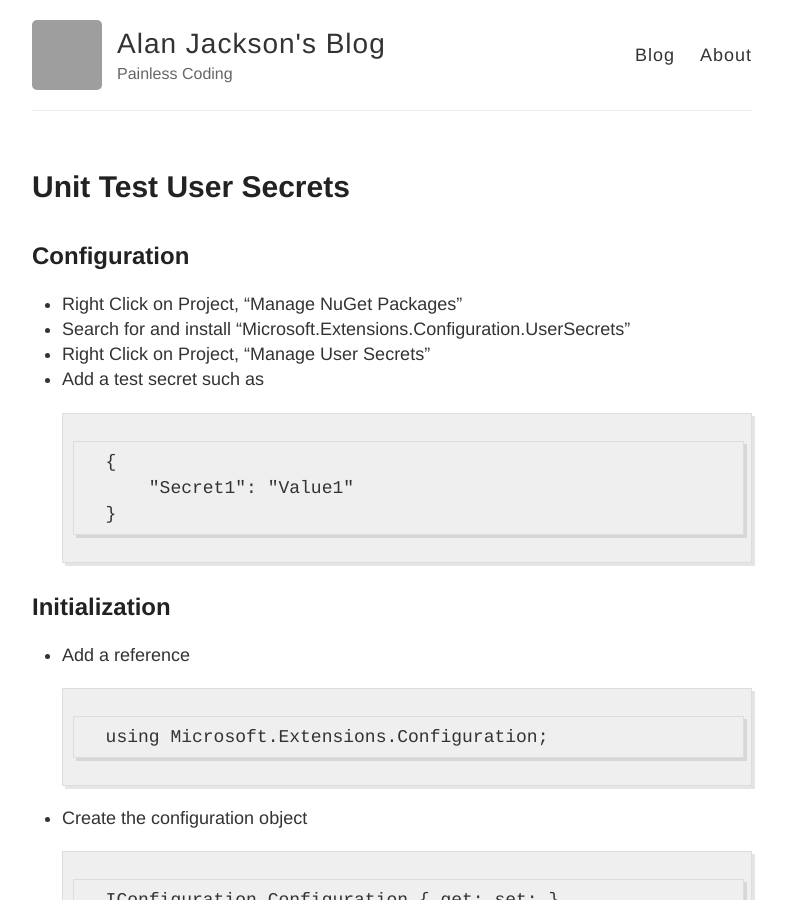
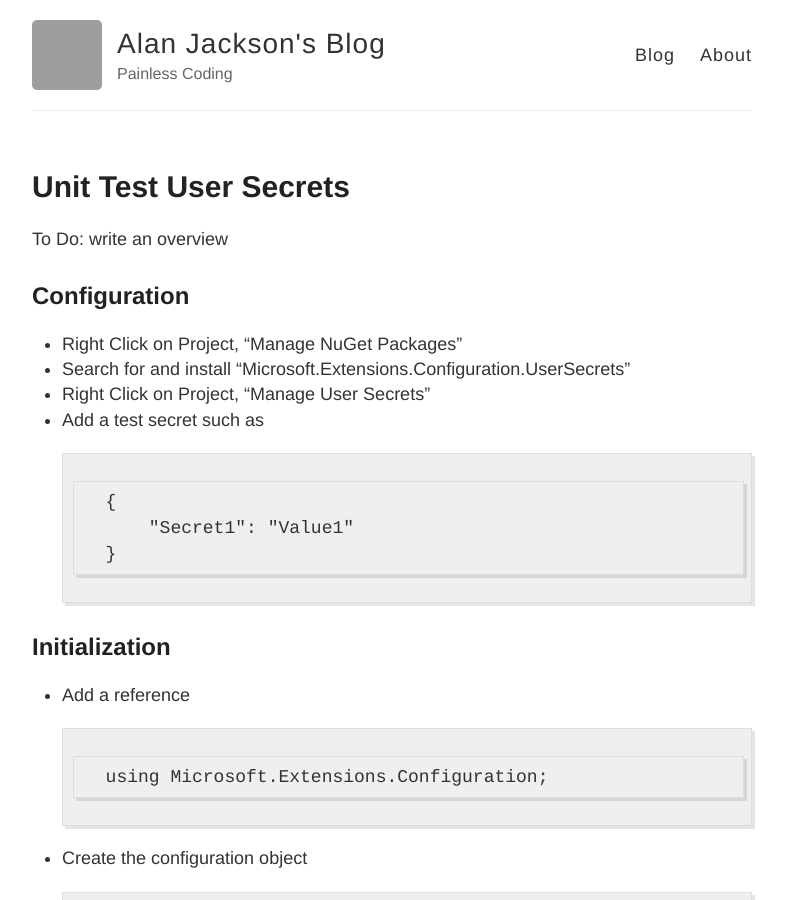
Before and after one commit to alandjackson/alandjackson.github.io, a Jekyll site: the page built from _posts/2023-8-17-Unit-Test-User-Secrets.md, in a window 1280 px wide and 900 px high. Shown: the whole window, without its empty margins (248-1034 px from the left). Built offline with Jekyll 4.4.1, drawn with Linux system fonts in a browser that asks for light colours; grey boxes are pictures that could not be loaded.

Commit message:
add more separater

```diff
--- a/_posts/2023-8-17-Unit-Test-User-Secrets.md
+++ b/_posts/2023-8-17-Unit-Test-User-Secrets.md
@@ -2,6 +2,10 @@
 layout: post
 title: Unit Test User Secrets
 ---
+
+To Do: write an overview
+
+<!--more-->
 
 ## Configuration
 
```
Also changed, not shown: _posts/2023-8-12-First-Post.md (+2 -0 lines).
